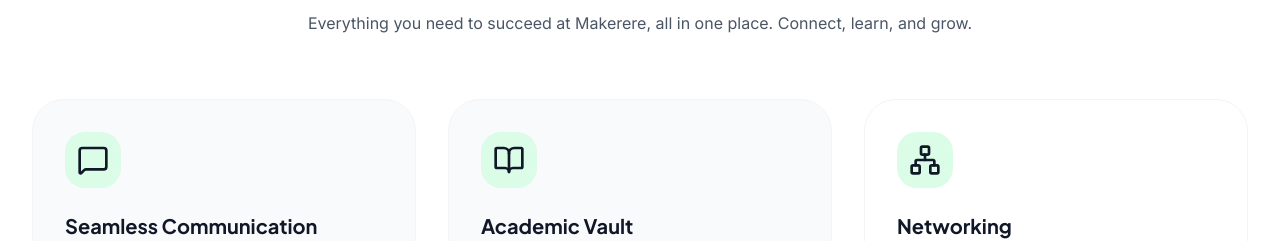
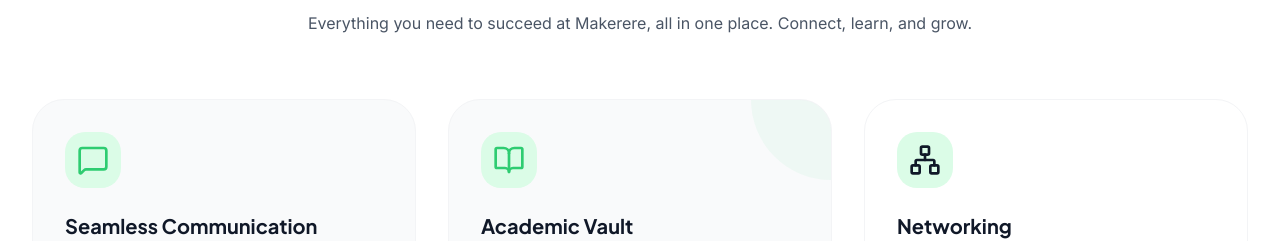
Before and after one commit to Yusuf580/Mak-Social, a React app in the folder frontend/: page / in a window 1280 px wide. Shown: the part 1080-1321 px from the top of the page. Built offline with nearby package versions, Linux system fonts and the light colour scheme; the HTML template or start-up script is replaced by a standard one.

Commit message:
Feat:Vault update

```diff
--- a/frontend/src/pages/Landing.tsx
+++ b/frontend/src/pages/Landing.tsx
@@ -178,7 +178,7 @@
 
           <div className="grid md:grid-cols-3 gap-8">
             <div className="bg-[#F9FAFB] dark:[#1F2937] p-8 rounded-2xl border border-gray-100 dark:border-gray-700 hover:shadow-card transition-shadow group">
-              <div className="w-14 h-14 bg-green-100 dark:bg-green-900/30 rounded-xl flex items-center justify-center mb-6 group-hover:bg-primary group-hover:text-white transition-colors text-primary">
+              <div className="w-14 h-14 bg-green-100 dark:bg-green-900/30 rounded-xl flex items-center justify-center mb-6 group-hover:bg-[#2ECC71] group-hover:text-white transition-colors text-[#2ECC71]">
                 <MessageSquare className="w-8 h-8" />
               </div>
               <h3 className="font-display font-bold text-xl text-gray-900 dark:text-white mb-3">
@@ -190,8 +190,8 @@
             </div>
 
             <div className="bg-[#F9FAFB] dark:[#1F2937] p-8 rounded-2xl border border-gray-100 dark:border-gray-700 hover:shadow-card transition-shadow group relative overflow-hidden">
-              <div className="absolute top-0 right-0 w-20 h-20 bg-primary/5 rounded-bl-full" />
-              <div className="w-14 h-14 bg-green-100 dark:bg-green-900/30 rounded-xl flex items-center justify-center mb-6 group-hover:bg-primary group-hover:text-white transition-colors text-primary">
+              <div className="absolute top-0 right-0 w-20 h-20 bg-[#2ECC71]/5 rounded-bl-full" />
+              <div className="w-14 h-14 bg-green-100 dark:bg-green-900/30 rounded-xl flex items-center justify-center mb-6 group-hover:bg-[#2ECC71] group-hover:text-white transition-colors text-[#2ECC71]">
                 <BookOpen className="w-8 h-8" />
               </div>
               <h3 className="font-display font-bold text-xl text-gray-900 dark:text-white mb-3">
```
